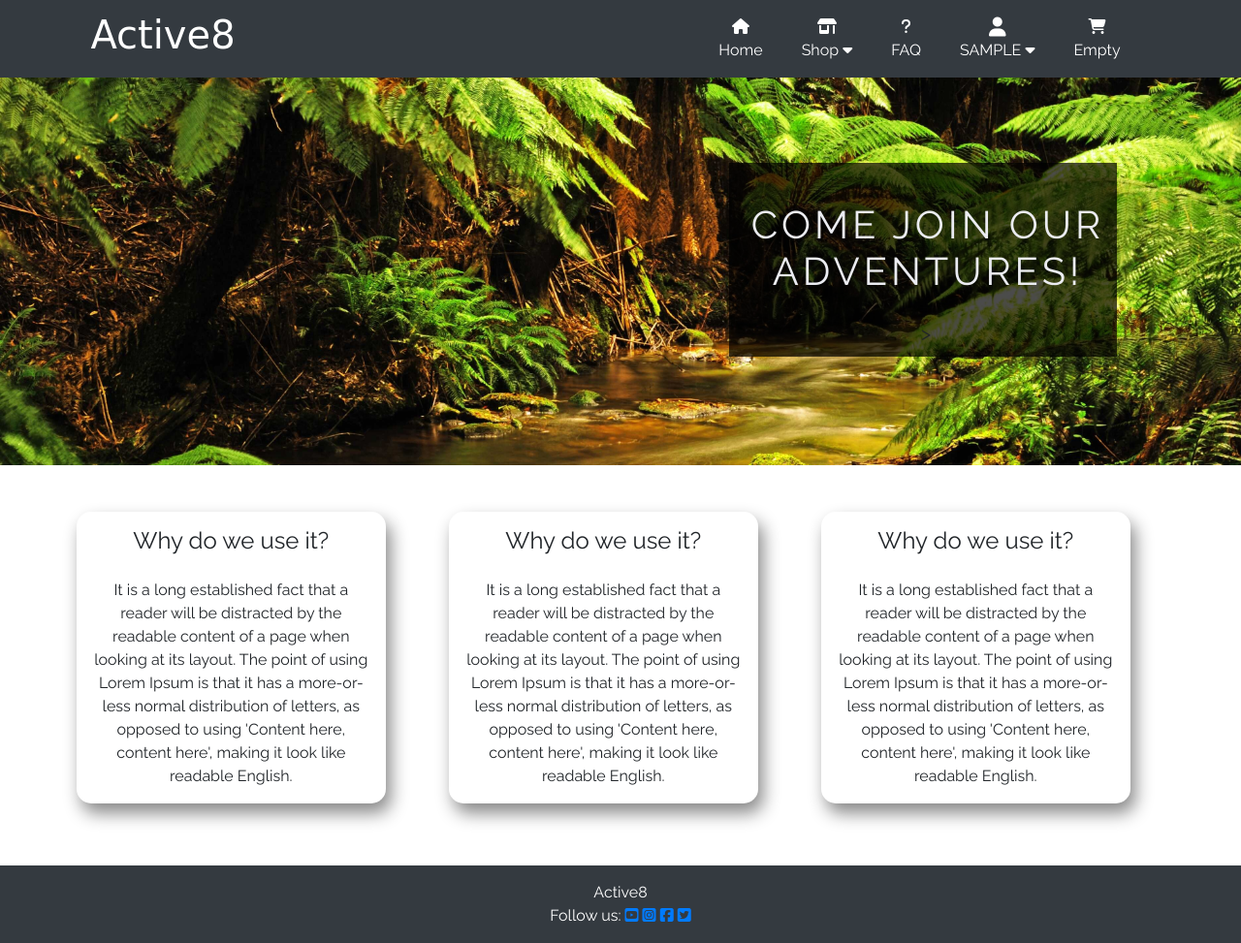
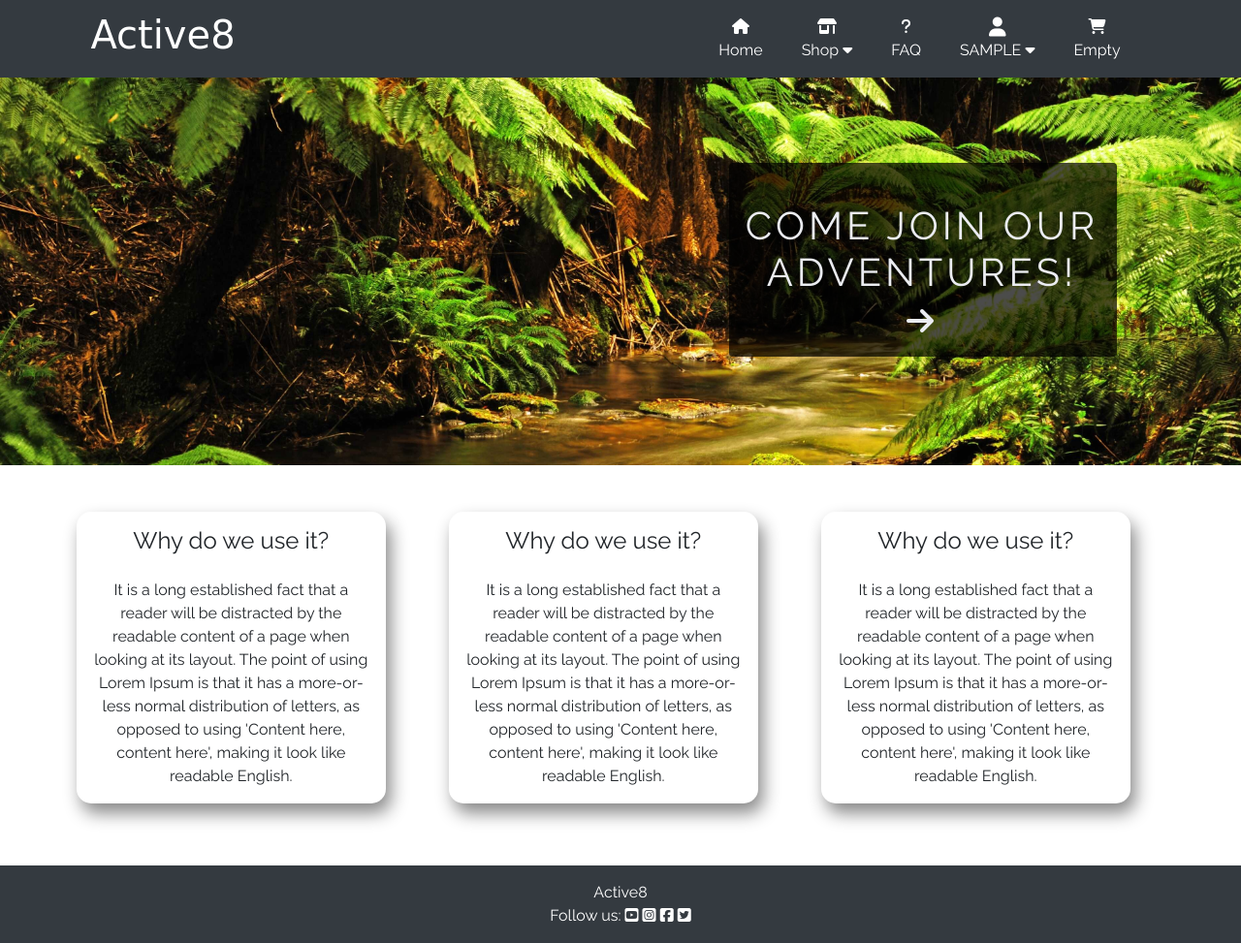
Before and after one commit to CeciliaSwe/portfolio-5th, a Django app: page / in a window 1280 px wide. Shown: the whole page at 97% size. Run offline with Django 3.2, Linux system fonts and the light colour scheme; the visitor is signed in with stand-in values (Sample User, id 1); some libraries are stand-ins or nearby versions; some web fonts are replaced.

Commit message:
Refine navbar and footer styling

```diff
--- a/home/templates/home/index.html
+++ b/home/templates/home/index.html
@@ -6,9 +6,9 @@
 {% block content %}
 
 <div class="hero-image">
-    <div id="hero-text-box">
-        <h1>Come join our adventures! </h1>
-        <a href="{% url 'products' %}?category=kids,adolescents,Adults" class=" btn btn-lg rounded-0 text-uppercase py-3">></a>
+    <div class="">
+        <a href="{% url 'products' %}?category=kids,adolescents,Adults" class="btn btn-text-box"><h1 class="hero-text">Come join our adventures!
+        </h1><h2 class="hero-text"><i class="fas fa-arrow-right"></i></h2></a>
     </div>
 
 </div>
--- a/static/css/base.css
+++ b/static/css/base.css
@@ -43,13 +43,6 @@ body {
     z-index: 99999999999;
 }
 
-.custom-toast {
-    overflow: visible;
-}
-
-.toast-capper {
-    height: 2px;
-}
 
 /* from CSS-tricks.com: https://css-tricks.com/snippets/css/css-triangle/ */
 .arrow-up {
@@ -63,7 +56,7 @@ body {
     right: 36px;
 }
 
-/* Convenience classes - colors copied from Bootstrap */
+/* Convenience classes - colors copied from Bootstrap
 .arrow-primary {
     border-bottom-color: #007bff !important;
 }
@@ -96,6 +89,8 @@ body {
     border-bottom-color: #343a40 !important;
 }
 
+*/
+
 .bag-notification-wrapper {
     height: 100px;
     overflow-x: hidden;
@@ -113,12 +108,17 @@ body {
     position: relative;
 }
 
-#hero-text-box {
+.hero-text {
     color: #EBECF1;
     font-family: 'Raleway', sans-serif !important;
     text-transform: uppercase;
     text-align: center;
     letter-spacing: 4px;
+
+}
+
+.btn-text-box {
+
     width: 400px;
     height: 200px;
     padding-top: 40px;
@@ -128,6 +128,7 @@ body {
     right: 10%;
     position: absolute;
 }
+
 
 .index-box {
 
@@ -142,8 +143,7 @@ body {
 
 
 
-/* NAVBAR FOR LARGE SCREENS
-  -------------------------------------------------- */
+/* navbar */
 
 i:hover {
     color: #40b5bc;
--- a/templates/base.html
+++ b/templates/base.html
@@ -67,7 +67,6 @@
               </div>
             </a>
           </li>
-
           <!-- Shop dropdown -->
           <li class="list-inline-item dropdown">
             <a class="text-white nav-link" href="#" id="user-options" data-toggle="dropdown" aria-haspopup="true"
@@ -82,9 +81,6 @@
               <a href="{% url 'products' %}?category=kids" class="dropdown-item">Kids</a>
               <a href="{% url 'products' %}?category=adolescents" class="dropdown-item">Adolescents</a>
               <a href="{% url 'products' %}?category=Adults" class="dropdown-item">Adults</a>
-
-
-
             </div>
           </li>
           <li class="list-inline-item">
@@ -98,8 +94,7 @@
               </div>
             </a>
           </li>
-
-          <!-- user dropdown option 1-->
+          <!-- user dropdown-->
           <li class="list-inline-item dropdown">
             <a class="text-white nav-link" href="#" id="user-options" data-toggle="dropdown" aria-haspopup="true"
               aria-expanded="false">
@@ -117,6 +112,7 @@
               {% if request.user.is_authenticated %}
               {% if request.user.is_superuser %}
               <a href="" class="dropdown-item">Product Management</a>
+              <a href="" class="dropdown-item">FAQ Management</a>
               {% endif %}
               <a href="{% url 'profile' %}" class="dropdown-item">My Profile</a>
               <a href="{% url 'account_logout' %}" class="dropdown-item">Logout</a>
@@ -127,8 +123,6 @@
             </div>
           </li>
           <li>
-
-
             <!-- cart -->
           <li class="list-inline-item">
             <a class="{% if grand_total %}text-info font-weight-bold{% else %}text-white{% endif %} nav-link"
@@ -145,7 +139,6 @@
               </div>
             </a>
           </li>
-
         </ul>
       </div>
     </div>
@@ -176,19 +169,19 @@
   {% endblock %}
 
   <!-- Footer -->
-  <footer class="footer mt-auto py-3 bg-dark sticky-bottom">
+  <footer class="footer mt-auto py-3 bg-dark sticky-bottom text-white">
     <p class="m-0 text-center text-white">Active8</p>
     <p class="m-0 text-center text-white">Follow us:
-      <a target="_blank" href="https://youtube.com" rel="noopener"
+      <a class="text-white" target="_blank" href="https://youtube.com" rel="noopener"
         aria-label="Visit our YouTube Channel! (opens in new tab)">
         <i class="fab fa-youtube-square ms-3"></i></a>
-      <a target="_blank" href="https://instagram.com" rel="noopener"
+      <a class="text-white" target="_blank" href="https://instagram.com" rel="noopener"
         aria-label="Visit our >Instagram Page! (opens in new tab)">
         <i class="fab fa-instagram-square ms-3"></i></a>
-      <a target="_blank" href="https://facebook.com" rel="noopener"
+      <a class="text-white" target="_blank" href="https://facebook.com" rel="noopener"
         aria-label="Visit our Facebook page! (opens in new tab)">
         <i class="fab fa-facebook-square ms-3"></i></a>
-      <a target="_blank" href="https://twitter.com" rel="noopener"
+      <a class="text-white" target="_blank" href="https://twitter.com" rel="noopener"
         aria-label="Visit our Twitter Page! (opens in new tab)">
         <i class="fab fa-twitter-square ms-3"></i></a>
     </p>
```
